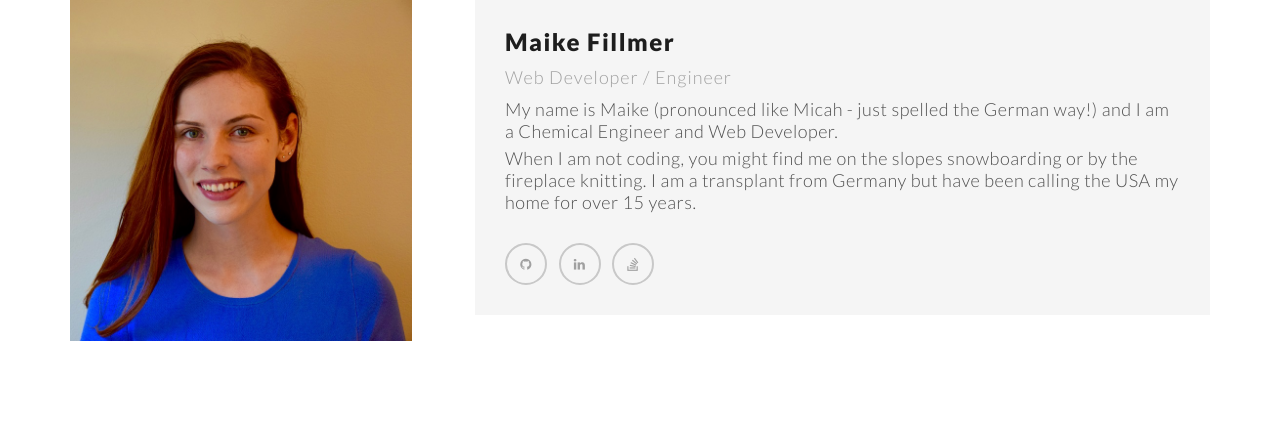
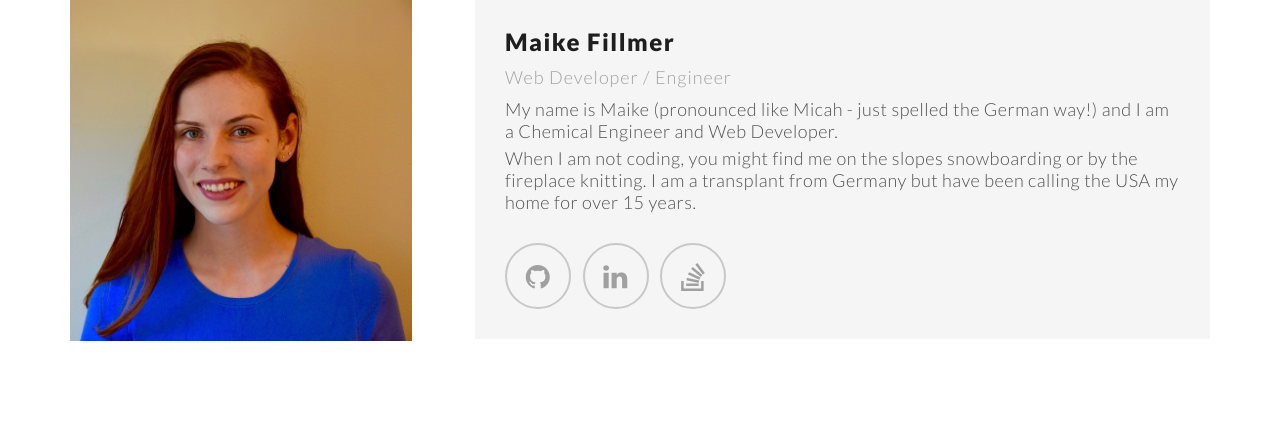
Before and after one commit to MaikeFillmer/Portfolio, a PHP site: page / in a window 1280 px wide. Shown: the part 986-1419 px from the top of the page. Run offline with PHP 8.4, Linux system fonts and the light colour scheme; some libraries are stand-ins or nearby versions.

Commit message:
added link for penny saved

```diff
--- a/css/styles.css
+++ b/css/styles.css
@@ -464,12 +464,17 @@ input, textarea {
 
 .about-grey-content ul li a {
 	display: block;
-	width: 42px;
-	height: 42px;
+	width: 66px;
+	height: 66px;
 	border: 2px solid rgb(200, 200, 200);
 	color: rgb(160, 160, 160);
-	font-size: 13px;
-	line-height: 38px;
+	font-size: 14px;
+	line-height: 62px;
+}
+
+.about-grey-content ul li a i {
+
+	vertical-align: middle;
 }
 
 .about-grey-content ul li a:hover {
--- a/index.html
+++ b/index.html
@@ -108,13 +108,13 @@
                   <p>When I am not coding, you might find me on the slopes snowboarding or by the fireplace knitting. I am a transplant from Germany but have been calling the USA my home for over 15 years. </p>
   	  						<ul>
   	  							<li>
-  	  								<a href="https://github.com/MaikeFillmer"><i class="fa fa-github"></i></a>
+  	  								<a href="https://github.com/MaikeFillmer"><i class="fa fa-github fa-2x"></i></a>
   	  							</li>
   	  							<li>
-  	  								<a href="https://www.linkedin.com/in/maikefillmer"><i class="fa fa-linkedin"></i></a>
+  	  								<a href="https://www.linkedin.com/in/maikefillmer"><i class="fa fa-linkedin fa-2x"></i></a>
   	  							</li>
   	  							<li>
-  	  								<a href="http://stackoverflow.com/users/5866082/maike?tab=profile"><i class="fa fa-stack-overflow"></i></a>
+  	  								<a href="http://stackoverflow.com/users/5866082/maike?tab=profile"><i class="fa fa-stack-overflow fa-2x"></i></a>
   	  							</li>
   	  						</ul>
     						</div>
@@ -181,7 +181,7 @@
               </a>
   						<!-- popup content -->
   						<div id="popup-2" class="mfp-hide popup-box">
-  							<img src="images/portfolio2.jpg" alt="">
+  							<a href="http://penny-saved.herokuapp.com" target="_blank"><img src="images/portfolio2.jpg" alt=""></a>
   							<div>
                   <h3>Penny $aved</h3>
                   <h4>Technologies Used:</h4><span> HTML5, CSS, MaterializeCSS, NodeJS, Express, MySQL, Javascript</span><br><br>
```
